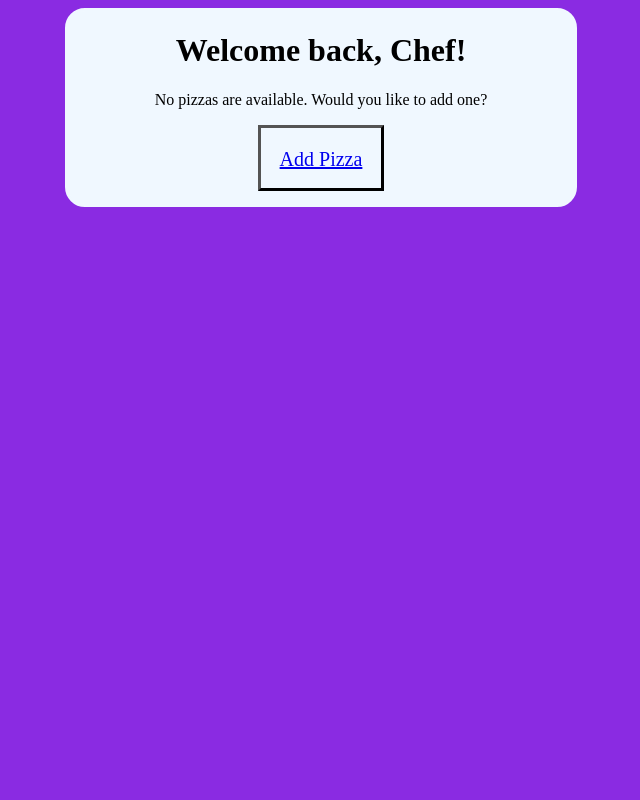
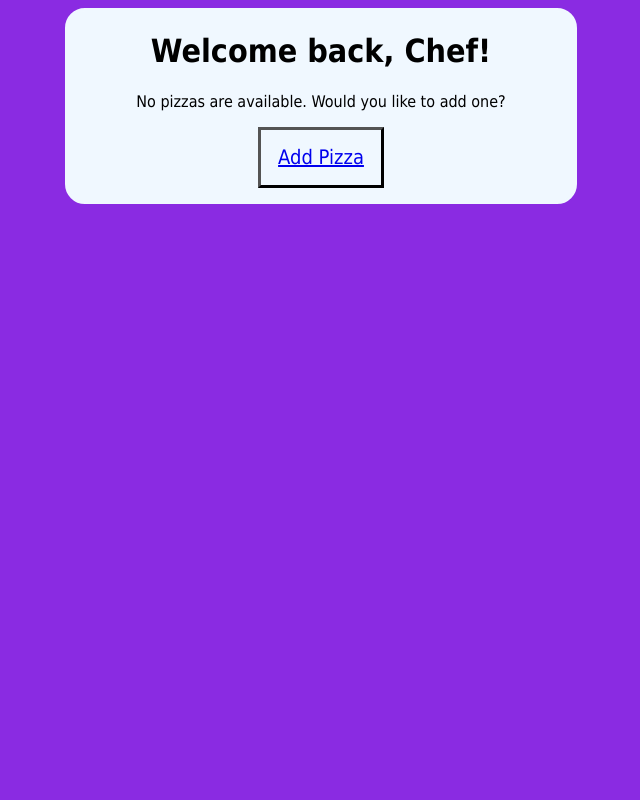
Before and after one commit to Nolano-Smurphy/PizzaManager, a Django app: page /pizza/ in a window 1280 px wide. Shown: the whole page, without its empty margins (319-959 px from the left). Run offline with Django 5.2, Linux system fonts and the light colour scheme; data that the repository does not hold is empty.

Commit message:
Changed the font for accessibility and adjusted the button sizes to adjust to the length of names input for pizzas and toppings.

```diff
--- a/PizzaManager/static/base.css
+++ b/PizzaManager/static/base.css
@@ -1,3 +1,7 @@
+* {
+    font-family: "Tahoma", "Verdana", "sans-serif";
+}
+
 body {
     background-color: blueviolet;
 }
@@ -22,8 +26,10 @@ body {
     display: block;
     margin: auto;
     text-align: center;
-    padding-top: 20px;
-    width: 120px;
-    height: 40px;
-    font-size: 20px;
+    padding-top: 15px;
+    width: fit-content;
+    height: fit-content;
+    min-width: 120px;
+    min-height: 40px;
+    font-size: 125%;
 }
```
